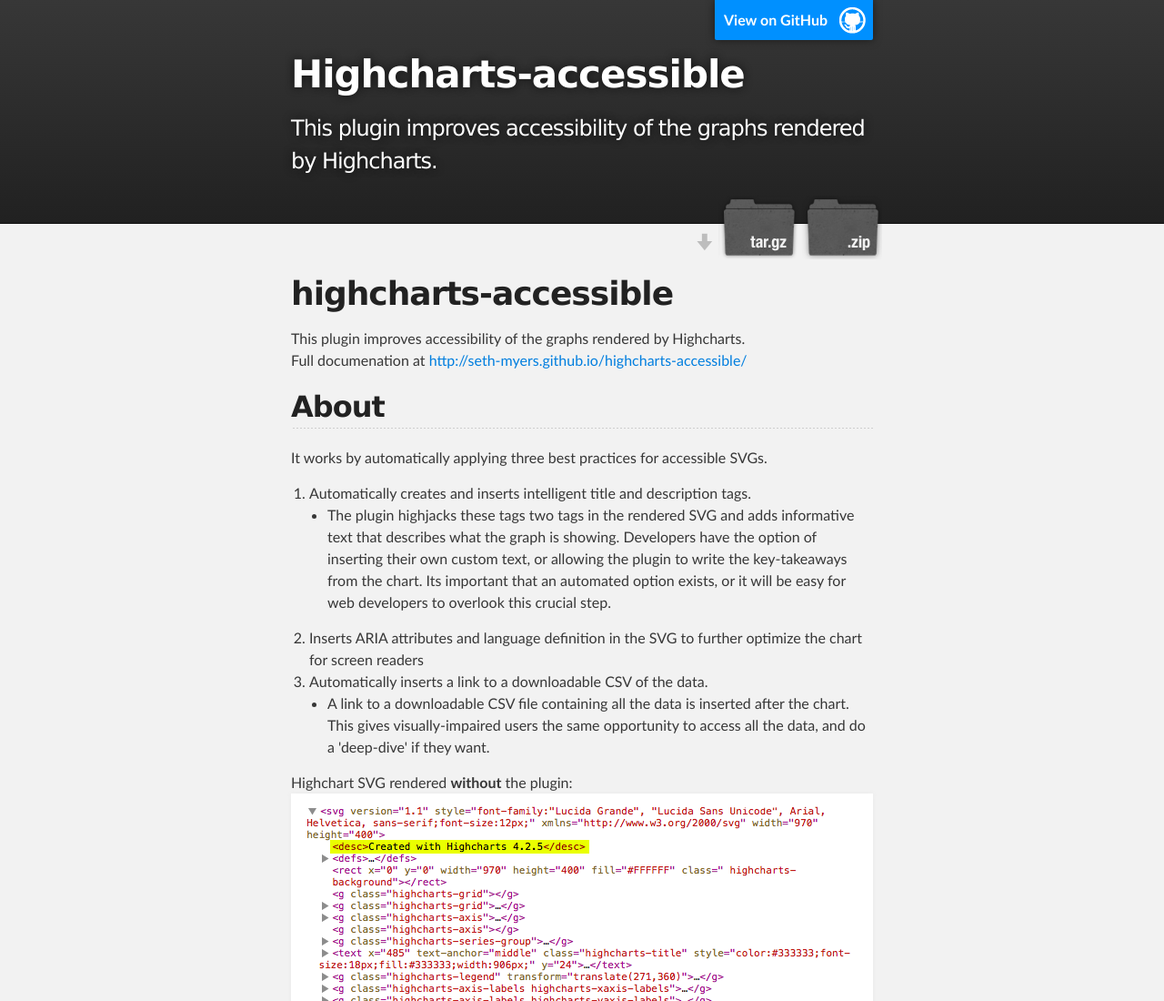
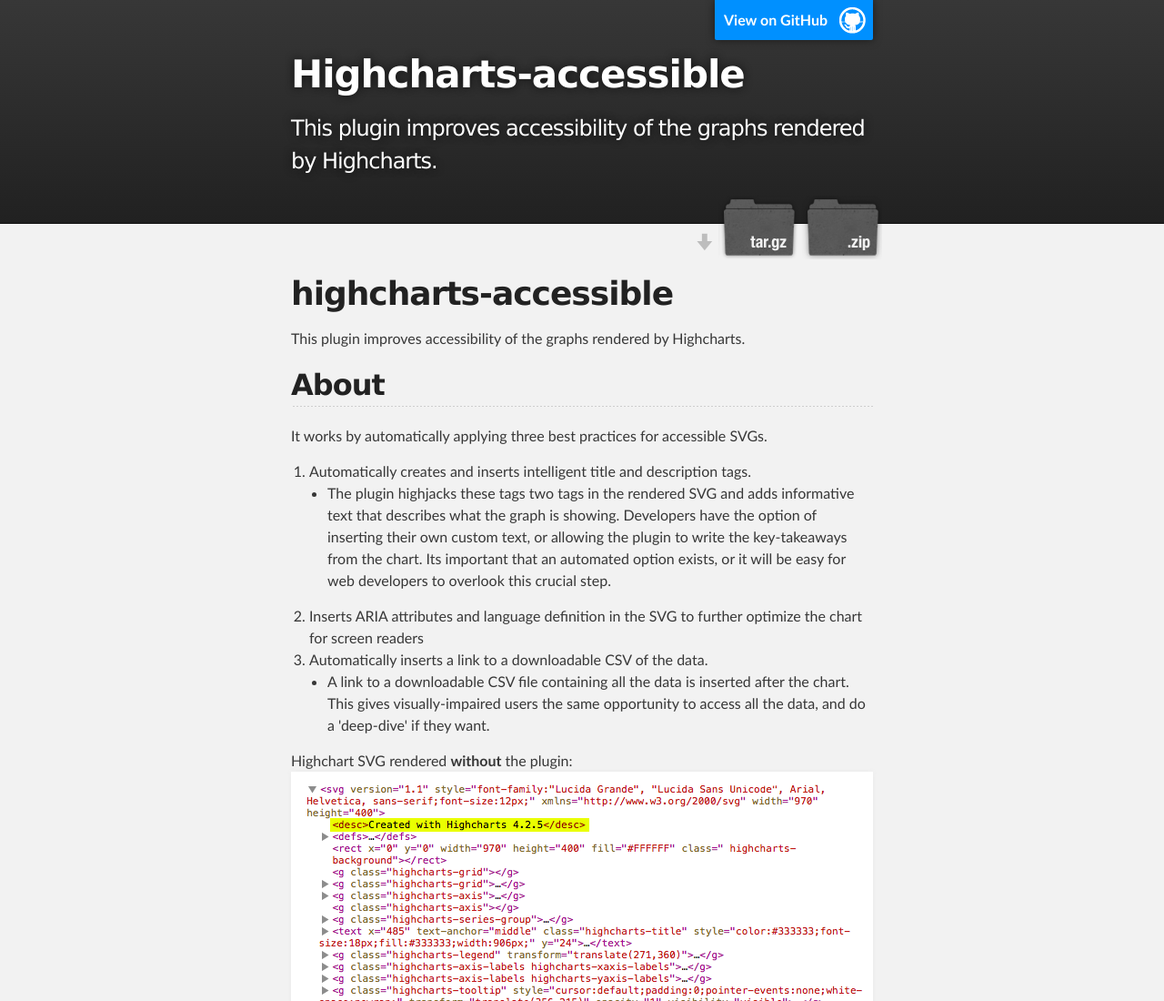
Before and after one commit to seth-myers/highcharts-accessible, a plain HTML site: page index.html in a window 1280 px wide. Shown: the top 1100 px of the page at 91% size. Drawn offline with Linux system fonts and the light colour scheme.

Commit message:
Update index.html
removed link to this page

```diff
--- a/index.html
+++ b/index.html
@@ -35,7 +35,6 @@
 <a id="highcharts-accessible" class="anchor" href="#highcharts-accessible" aria-hidden="true"><span aria-hidden="true" class="octicon octicon-link"></span></a>highcharts-accessible</h1>
 
 <p>This plugin improves accessibility of the graphs rendered by Highcharts.<br>
-Full documenation at <a href="http://seth-myers.github.io/highcharts-accessible/">http://seth-myers.github.io/highcharts-accessible/</a></p>
 
 <h2>
 <a id="about" class="anchor" href="#about" aria-hidden="true"><span aria-hidden="true" class="octicon octicon-link"></span></a>About</h2>
```
